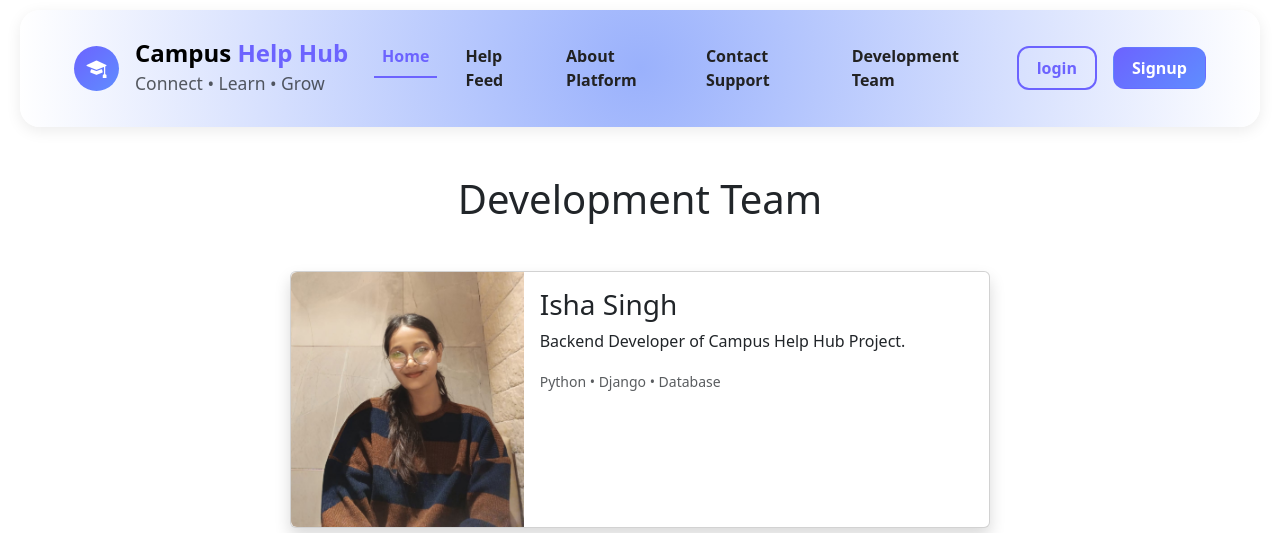
After one commit to ishasinghrajput/college_project, a Django app: page /development-team/ in a window 1280 px wide. The commit adds this page. Shown: the top 533 px of the page. Run offline with Django 4.2, Linux system fonts and the light colour scheme; grey boxes are pictures that could not be loaded.

Commit message:
work on development team page

```diff
--- a/CampusConnect/templates/base.html
+++ b/CampusConnect/templates/base.html
@@ -207,6 +207,7 @@
                 <li class="nav-item"><a class="nav-link" href="#">Help Feed</a></li>
                 <li class="nav-item"><a class="nav-link" href="#">About Platform</a></li>
                 <li class="nav-item"><a class="nav-link" href="#">Contact Support</a></li>
+                <li class="nav-item"><a class="nav-link" href="{% url 'development_team' %}">Development Team</a></li>
 
             </ul>
 
--- /dev/null
+++ b/CampusConnect/templates/development_team.html
@@ -0,0 +1,112 @@
+{% extends 'base.html' %}
+{% load static %}
+
+{% block content %}
+
+<div class="container mt-5">
+
+    <h1 class="text-center mb-5">Development Team</h1>
+
+    <!-- MEMBER 1 -->
+    <div class="card mb-4 shadow" style="max-width: 700px; margin:auto;">
+        <div class="row g-0">
+
+            <div class="col-md-4">
+                <img src="{% static 'image/isha-img.jpeg' %}"
+                     class="img-fluid rounded-start h-100"
+                     alt="isha-img"
+                     style="object-fit: cover;">
+            </div>
+
+            <div class="col-md-8">
+                <div class="card-body">
+
+                    <h3 class="card-title">Isha Singh</h3>
+
+                    <p class="card-text">
+                        Backend Developer of Campus Help Hub Project.
+                    </p>
+
+                    <p class="card-text">
+                        <small class="text-body-secondary">
+                            Python • Django • Database
+                        </small>
+                    </p>
+
+                </div>
+            </div>
+
+        </div>
+    </div>
+
+
+
+    <!-- MEMBER 2 -->
+    <div class="card mb-4 shadow" style="max-width: 700px; margin:auto;">
+        <div class="row g-0">
+
+            <div class="col-md-4">
+                <img src="{% static 'images/member2.jpg' %}"
+                     class="img-fluid rounded-start h-100"
+                     alt="Member 2"
+                     style="object-fit: cover;">
+            </div>
+
+            <div class="col-md-8">
+                <div class="card-body">
+
+                    <h3 class="card-title">member2</h3>
+
+                    <p class="card-text">
+                        Frontend Developer and UI Designer.
+                    </p>
+
+                    <p class="card-text">
+                        <small class="text-body-secondary">
+                            HTML • CSS • Bootstrap
+                        </small>
+                    </p>
+
+                </div>
+            </div>
+
+        </div>
+    </div>
+
+
+
+    <!-- MEMBER 3 -->
+    <div class="card mb-4 shadow" style="max-width: 700px; margin:auto;">
+        <div class="row g-0">
+
+            <div class="col-md-4">
+                <img src="{% static 'images/member3.jpg' %}"
+                     class="img-fluid rounded-start h-100"
+                     alt="Member 3"
+                     style="object-fit: cover;">
+            </div>
+
+            <div class="col-md-8">
+                <div class="card-body">
+
+                    <h3 class="card-title">member3</h3>
+
+                    <p class="card-text">
+                        Project Documentation and Testing Manager.
+                    </p>
+
+                    <p class="card-text">
+                        <small class="text-body-secondary">
+                            Testing • Documentation • Support
+                        </small>
+                    </p>
+
+                </div>
+            </div>
+
+        </div>
+    </div>
+
+</div>
+
+{% endblock %}
--- a/CampusConnect/urls.py
+++ b/CampusConnect/urls.py
@@ -12,7 +12,7 @@ urlpatterns = [
     path('hellpothers/', views.helpothers, name='helpothers'),
     path('login/', views.login_page, name='login'),
     path('signup/', views.signup_page, name='signup'),
-
+    path('development-team/',views.development_team, name= 'development_team'),
     # === Jaroori Paths Jo Add Kiye Hain ===
 
     # 1. Naya Post (Need Form) open karne aur save karne ke liye
--- a/CampusConnect/views.py
+++ b/CampusConnect/views.py
@@ -213,3 +213,8 @@ def signup_page(request):
         return redirect('login')
 
     return render(request, 'signup.html')
+
+
+#development team page
+def development_team(request):
+    return render(request, 'development_team.html')
```
Also changed, not shown: CampusConnect/static/image/isha-img.jpeg (added).
